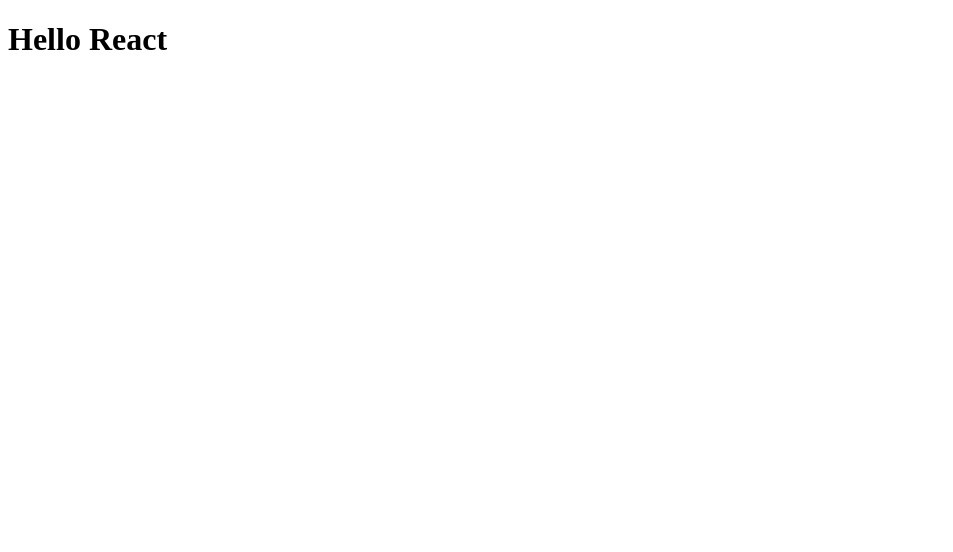
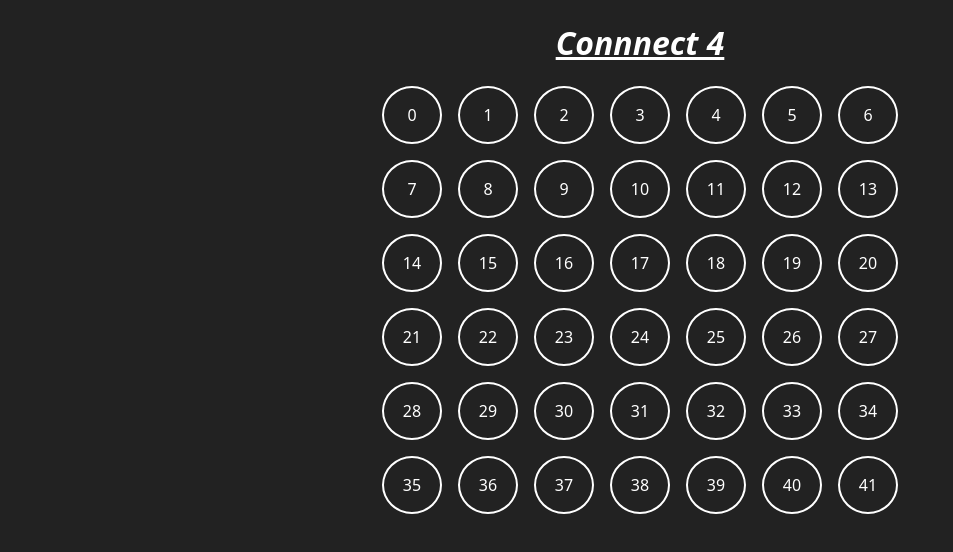
Before and after one commit to rinconsantiago/project-connect4, a React (Vite) app: page / in a window 1280 px wide. Shown: the top 552 px of the page, without its empty margins (0-953 px from the left). Built offline with nearby package versions, Linux system fonts and the light colour scheme.

Commit message:
Add styles to App and generate basic template

```diff
--- a/src/App.jsx
+++ b/src/App.jsx
@@ -1,6 +1,21 @@
+import './styles/App.css'
+import { useState } from 'react'
 
 function App () {
-  return <h1>Hello React</h1>
+  const [board, setBoard] = useState(Array(42).fill(null))
+
+  return (
+    <>
+      <h1 className='title'>Connnect 4</h1>
+      <main className='container'>
+        <div className='box'>
+          {board.map((_, index) => (
+            <span className='box-item' key={index}>{index}</span>
+          ))}
+        </div>
+      </main>
+    </>
+  )
 }
 
 export default App
--- /dev/null
+++ b/src/styles/App.css
@@ -0,0 +1,33 @@
+body {
+  font-family: system-ui;
+  background-color: #222;
+  color: #fff;
+  text-align: center;
+}
+
+.title {
+  text-decoration: underline;
+  font-style: italic;
+}
+
+.container {
+  display: grid;
+  place-items: center;
+}
+
+.box {
+  display: grid;
+  grid-template-columns: repeat(7, 1fr);
+  place-items: center;
+  gap: 1rem;
+  width: fit-content;
+  max-width: 50%;
+}
+
+.box-item {
+  cursor: pointer;
+  border: 2px solid #fff;
+  width: 1.5rem;
+  padding: 1rem;
+  border-radius: 50%;
+}
```
